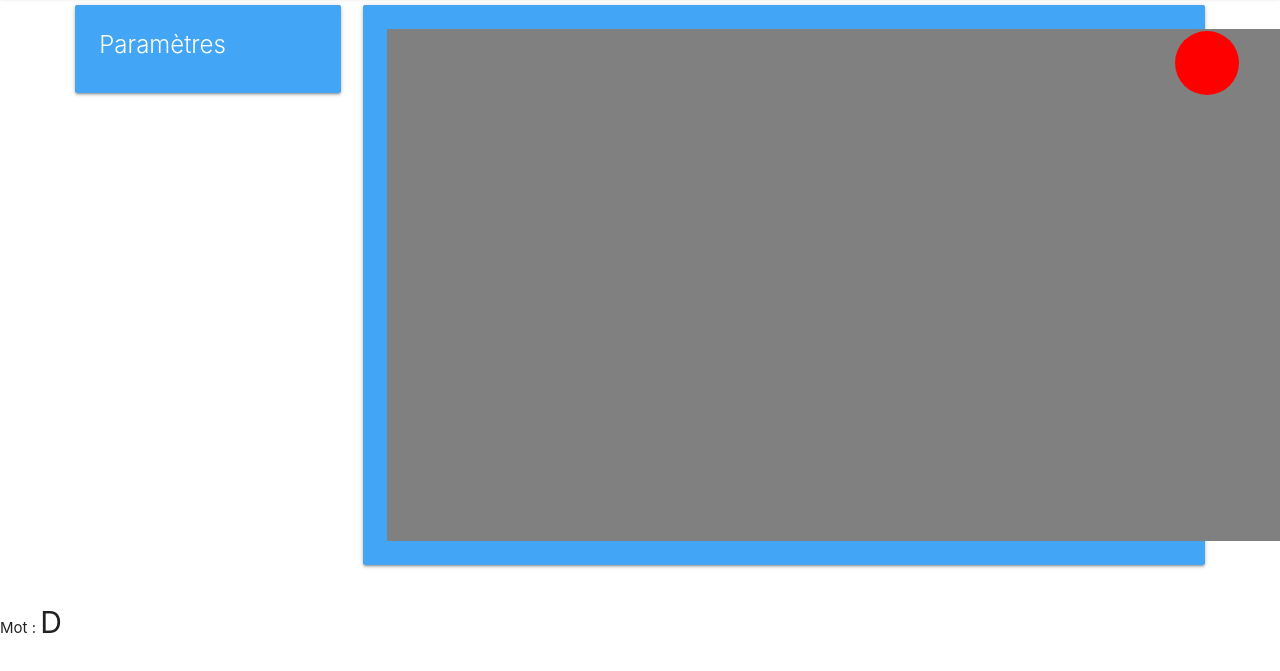
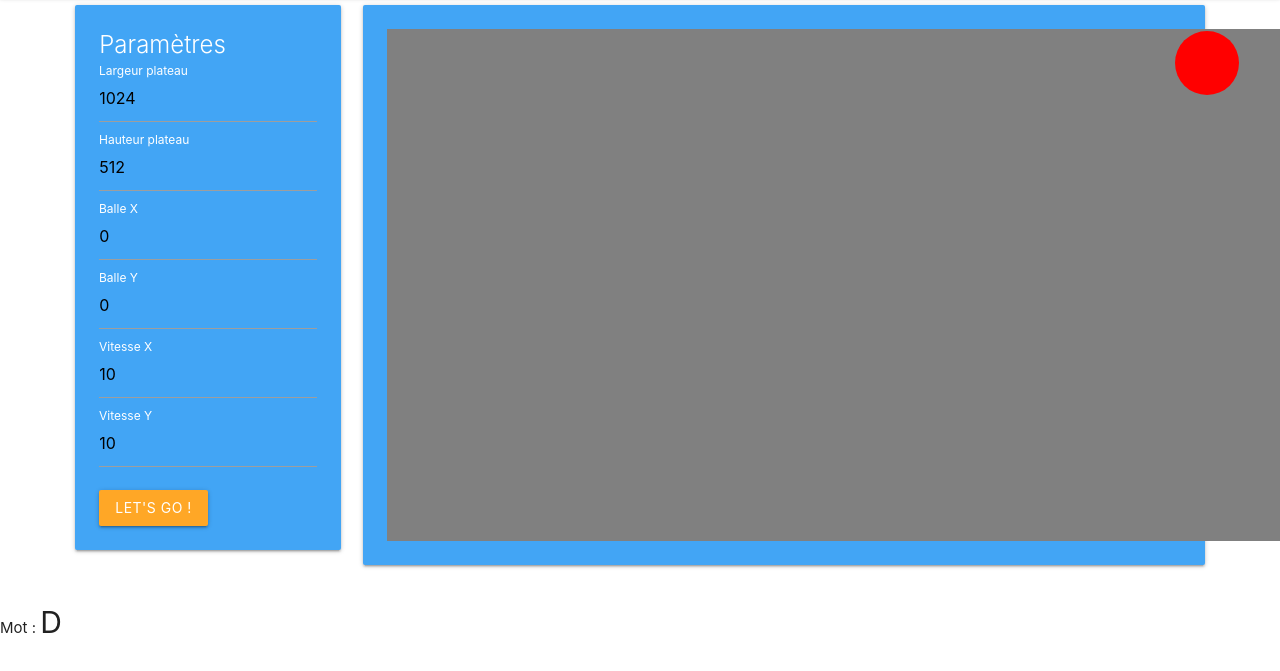
Before and after one commit to AdrienVannson/Billard, a plain HTML site: page index.html in a window 1280 px wide. Shown: the part 67-738 px from the top of the page. Drawn offline with nearby package versions, Linux system fonts and the light colour scheme.

Commit message:
Ajout d'un formulaire pour règler les paramètres

```diff
--- a/index.html
+++ b/index.html
@@ -26,6 +26,41 @@
                     <div class="card-content white-text hoverable">
                         <span class="card-title">Paramètres</span>
 
+                        <form name="parametres">
+
+                            <div class="input-field">
+                                <label for="largeur-plateau">Largeur plateau</label>
+                                <input type="text" id="largeur-plateau" value="1024">
+                            </div>
+
+                            <div class="input-field">
+                                <label for="hauteur-plateau"">Hauteur plateau</label>
+                                <input type="text" id="hauteur-plateau" value="512">
+                            </div>
+
+                            <div class="input-field">
+                                <label for="balle-x">Balle X</label>
+                                <input type="text" id="balle-x" value="0">
+                            </div>
+
+                            <div class="input-field">
+                                <label for="balle-y">Balle Y</label>
+                                <input type="text" id="balle-y" value="0">
+                            </div>
+
+                            <div class="input-field">
+                                <label for="vitesse-x">Vitesse X</label>
+                                <input type="text" id="vitesse-x" value="10">
+                            </div>
+
+                            <div class="input-field">
+                                <label for="vitesse-y">Vitesse Y</label>
+                                <input type="text" id="vitesse-y" value="10">
+                            </div>
+
+                            <a class="waves-effect waves-light btn orange lighten-1" onclick="demarrer();">Let's go !</a>
+
+                        </form>
 
                     </div>
                 </div>
--- a/script.js
+++ b/script.js
@@ -17,6 +17,9 @@ var cachePositions; // Positions en fonction du temps
 // DOM
 var bille;
 var mot;
+
+// Général
+var intervalleId = -1;
 
 
 
@@ -92,12 +95,28 @@ function allerAuTemps (temps)
  * Global
  */
 
+function stopIntervalle ()
+{
+    if (intervalleId != -1) {
+        clearInterval(intervalleId);
+    }
+}
+
+function startIntervalle ()
+{
+    stopIntervalle();
+
+    intervalleId = setInterval(function() {
+        allerAuTemps(tempsActuel+1)
+    }, 100);
+}
+
 function demarrer ()
 {
     cachePositions = [[10, 10]];
     tempsActuel = 0;
 
-    plateauLargeur = 1024;
+    plateauLargeur = document.forms['parametres'].elements['largeur-plateau'].value;
     plateauHauteur = 512;
 
     deltaX = 25;
@@ -106,9 +125,7 @@ function demarrer ()
     bille = document.getElementById('bille');
     mot = document.getElementById('mot');
 
-    setInterval(function() {
-        allerAuTemps(tempsActuel+1)
-    }, 100);
+    startIntervalle();
 }
 
 demarrer();
--- a/styles.css
+++ b/styles.css
@@ -1,3 +1,12 @@
+.input-field label {
+    color: #fff !important;
+}
+ .input-field input[type=text]:focus {
+    border-bottom: 1px solid #fff !important;
+    box-shadow: 0 1px 0 0 #fff !important;
+}
+
+
 #conteneur {
     margin-left: 64px;
     margin-right: 64px;
```
